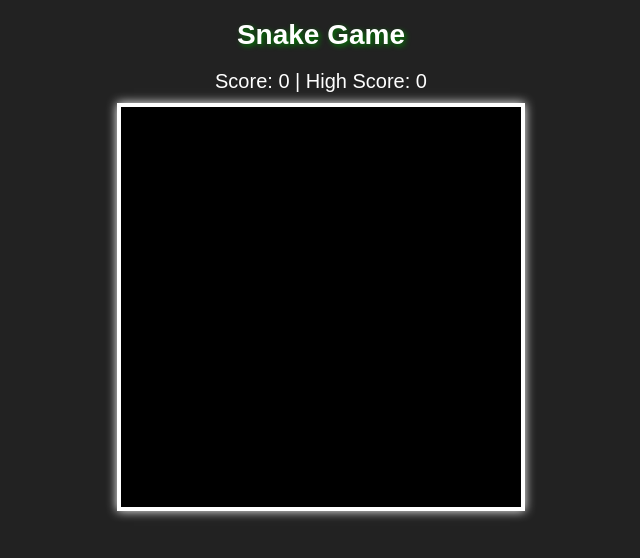
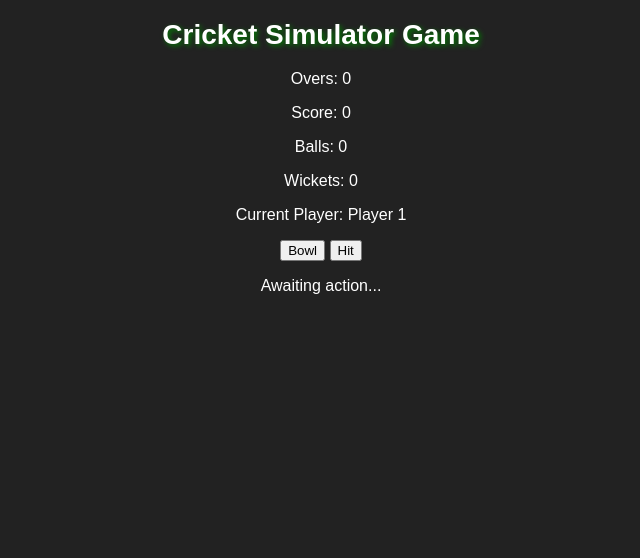
Before and after one commit to WEBUSERSHLOK/randomgame, a plain HTML site: page index.html in a window 1280 px wide. Shown: the whole page, without its empty margins (319-959 px from the left). Drawn offline with Linux system fonts and the light colour scheme.

Commit message:
Update index.html

```diff
--- a/index.html
+++ b/index.html
@@ -3,14 +3,29 @@
 <head>
     <meta charset="UTF-8">
     <meta name="viewport" content="width=device-width, initial-scale=1.0">
-    <title>Snake Game</title>
+    <title>Cricket Simulator</title>
     <link rel="stylesheet" href="styles.css">
 </head>
 <body>
-    <h1>Snake Game</h1>
-    <div id="scoreBoard">Score: <span id="score">0</span> | High Score: <span id="highScore">0</span></div>
-    <canvas id="gameCanvas" width="400" height="400"></canvas>
-    <p id="gameOverMessage" class="game-over" style="display:none;">Game Over! Press Space to Play Again</p>
+    <div class="container">
+        <h1>Cricket Simulator Game</h1>
+        <div class="game">
+            <div class="info">
+                <p>Overs: <span id="overs">0</span></p>
+                <p>Score: <span id="score">0</span></p>
+                <p>Balls: <span id="balls">0</span></p>
+                <p>Wickets: <span id="wickets">0</span></p>
+                <p>Current Player: <span id="currentPlayer">Player 1</span></p>
+            </div>
+            <div class="action">
+                <button id="bowlBtn" class="btn">Bowl</button>
+                <button id="hitBtn" class="btn">Hit</button>
+            </div>
+            <div class="result">
+                <p id="result">Awaiting action...</p>
+            </div>
+        </div>
+    </div>
     <script src="script.js"></script>
 </body>
 </html>
```
